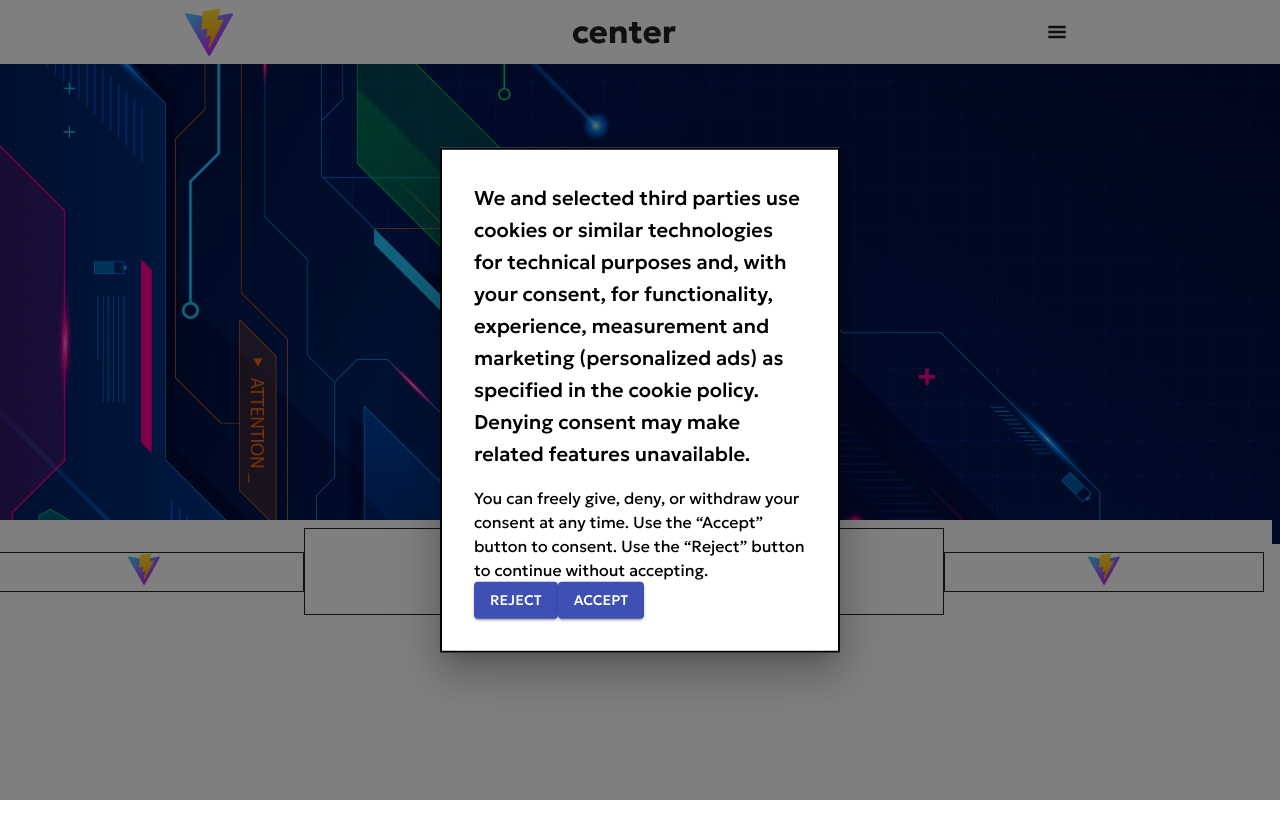
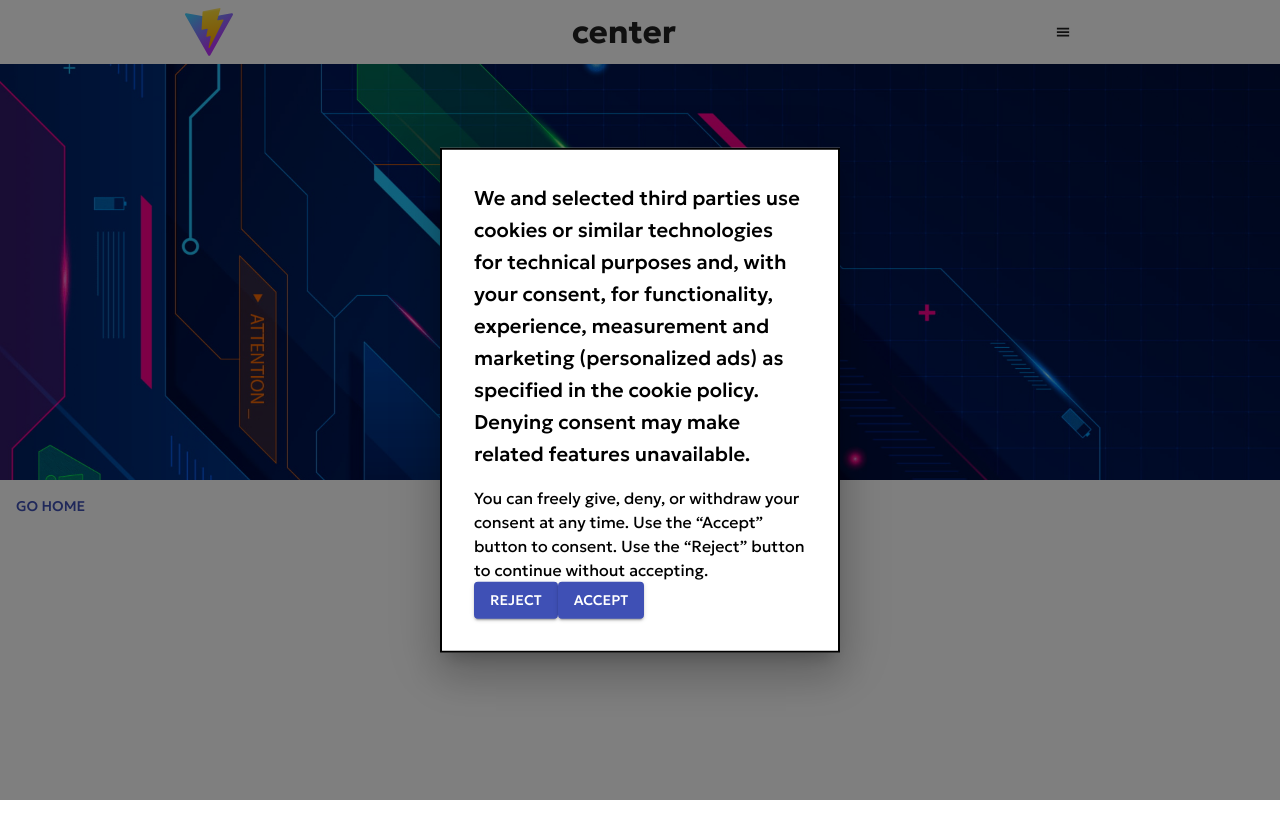
Before and after one commit to tinkerstation/site, a React (Vite) app: page /xenorbit/home in a window 1280 px wide. Shown: the top 838 px of the page. Built offline with nearby package versions, Linux system fonts and the light colour scheme.

Commit message:
update url

```diff
--- a/src/common/components/NavBar.tsx
+++ b/src/common/components/NavBar.tsx
@@ -15,7 +15,7 @@ import {
   Select,
   styled,
 } from '@mui/material';
-import { useNavigate  } from 'react-router-dom';
+import { useNavigate } from 'react-router-dom';
 import { useThemeContext } from '../contexts/ThemeContext';
 import { useLanguageContext } from '../contexts/LangContext';
 import ConsentModal from './ConsentModal';
@@ -33,9 +33,10 @@ const Container = styled(Grid)(({ theme }) => ({
   color: theme.palette.text.primary,
   padding: theme.spacing(1),
   background: theme.palette.background.default,
-  borderRadius: "0px",
   display: "flex",
   justifyContent: "space-around",
+  position: "fixed",
+  width: "100vw",
 }));
 
 const ContainerMenuItem = styled(Grid)(({ theme }) => ({
@@ -48,7 +49,7 @@ export const NavBar: React.FC = () => {
   const { Language, toggleLanguage } = useLanguageContext();
   const { darkMode, toggleTheme } = useThemeContext();
   const navigate = useNavigate();
-  function handleNavigate(path:string){
+  function handleNavigate(path: string) {
     navigate(path)
     setOpenMenu(false)
   }
@@ -67,8 +68,8 @@ export const NavBar: React.FC = () => {
               color: "black",
               width: "max-content",
             }}
-            startIcon={<HamMenu />}
-          ></Button>
+
+          ><HamMenu /></Button>
         </ContainerMenuItem>
       </Container>
       <Drawer
@@ -76,10 +77,10 @@ export const NavBar: React.FC = () => {
         open={openMenu}
         onClose={() => setOpenMenu(!openMenu)}
       >
-          <List>
+        <List>
           {['home', 'blogs', 'aboutUs', 'ourServices', 'contactUs'].map((text, index) => (
             <ListItem key={index} disablePadding>
-              <ListItemButton onClick={()=> handleNavigate('/'+text)}>
+              <ListItemButton onClick={() => handleNavigate('/' + text)}>
                 <ListItemText primary={getTranslation(Language.code, text)} />
               </ListItemButton>
             </ListItem>
--- a/src/main.tsx
+++ b/src/main.tsx
@@ -13,7 +13,7 @@ ReactDOM.createRoot(document.getElementById('root')!).render(
   <LanguageContextProvider>
     <ConsentContextProvider>
       <CustomThemeProvider>
-        <BrowserRouter basename="/xenorbit" >
+        <BrowserRouter basename="/" >
           <AppRouter />
         </BrowserRouter>
       </CustomThemeProvider>
--- a/src/pages/public/HomePage.tsx
+++ b/src/pages/public/HomePage.tsx
@@ -38,7 +38,6 @@ const HomePage: React.FC = () => {
                 </Grid>
                 <Grid xs={4} sm={4} md={6}  >
                     <Item >
-
                         <Typography variant="h1">This is a Heading 1</Typography>
                         <Typography variant="h2">This is a Heading 2</Typography>
                     </Item>
--- a/vite.config.ts
+++ b/vite.config.ts
@@ -3,6 +3,6 @@ import react from '@vitejs/plugin-react-swc'
 
 // https://vitejs.dev/config/
 export default defineConfig({
-  base: "/xenorbit/",
+  base: "/",
   plugins: [react()],
 })
```
Also changed, not shown: 1 other file (tests, documents, lock files or other folders).
